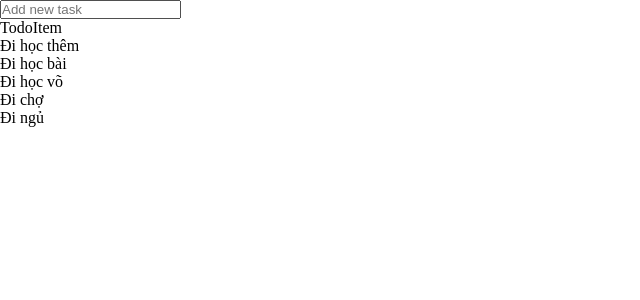
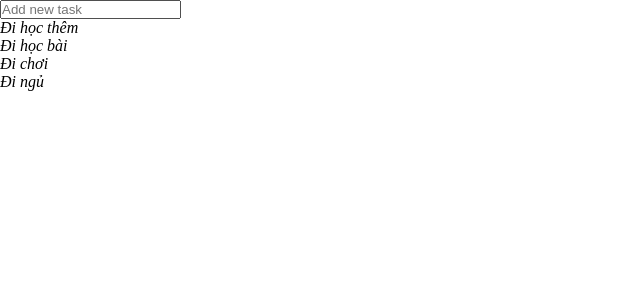
Before and after one commit to UyenPun/TODO-APP, a React (Vite) app in the folder vite-project/: page / in a window 1280 px wide. Shown: the top 300 px of the page, without its empty margins (0-640 px from the left). Built offline with nearby package versions, Linux system fonts and the light colour scheme.

Commit message:
06 Truyền dữ liệu vào component bằng props.

```diff
--- a/vite-project/src/App.css
+++ b/vite-project/src/App.css
@@ -0,0 +1,3 @@
+.todo-item-text {
+  font-style: italic;
+}
--- a/vite-project/src/App.jsx
+++ b/vite-project/src/App.jsx
@@ -11,22 +11,10 @@
       />
 
       <div>
-        <TodoItem />
-        <div>
-          <p>Đi học thêm</p>
-        </div>
-        <div>
-          <p>Đi học bài</p>
-        </div>
-        <div>
-          <p>Đi học võ</p>
-        </div>
-        <div>
-          <p>Đi chợ</p>
-        </div>
-        <div>
-          <p>Đi ngủ</p>
-        </div>
+        <TodoItem name='Đi học thêm' />
+        <TodoItem name='Đi học bài' />
+        <TodoItem name='Đi chơi' />
+        <TodoItem name='Đi ngủ' />
       </div>
     </div>
   );
--- a/vite-project/src/components/TodoItem.jsx
+++ b/vite-project/src/components/TodoItem.jsx
@@ -1,7 +1,15 @@
-// import React from 'react'
+/* eslint-disable react/prop-types */
+// eslint-disable-next-line no-unused-vars
+import React from "react";
 
-const TodoItem = () => {
-  return <div>TodoItem</div>;
+const TodoItem = (props) => {
+  console.log(props);
+
+  return (
+    <div>
+      <p className='todo-item-text'>{props.name}</p>
+    </div>
+  );
 };
 
 export default TodoItem;
```
Also changed, not shown: 1 other file (tests, documents, lock files or other folders).
